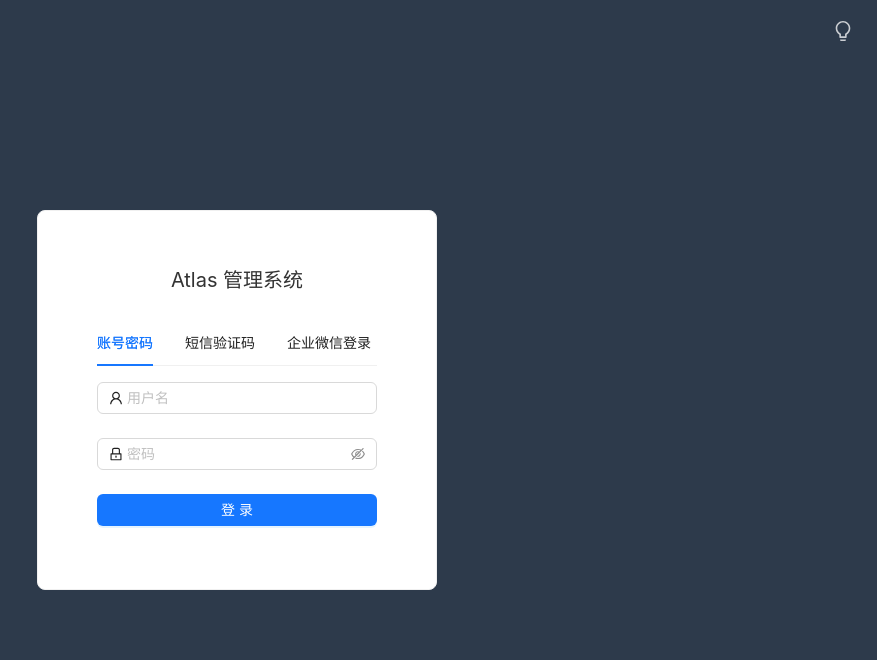
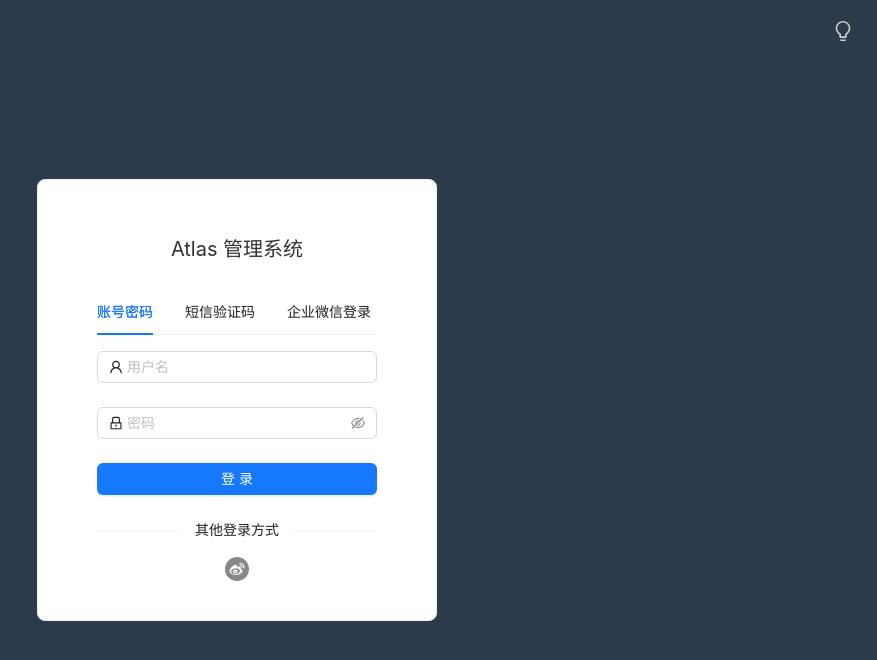
Before and after one commit to bubua12/atlas-frontend, a Vue app: page /login in a window 1280 px wide. Shown: the top 660 px of the page, without its empty margins (403-1280 px from the left). Built offline with nearby package versions, Linux system fonts and the light colour scheme.

Commit message:
feat: 在线用户增加登录IP字段显示

```diff
--- a/src/views/login/Login.vue
+++ b/src/views/login/Login.vue
@@ -49,6 +49,12 @@
           <a-button type="primary" block :loading="loading" @click="handleLogin">登 录</a-button>
         </a-form-item>
       </a-form>
+      <div class="other-login" v-if="loginType !== 'wechat'">
+        <a-divider plain>其他登录方式</a-divider>
+        <div class="login-icons">
+           <WeiboCircleOutlined class="login-icon" @click="handleWeiboLogin" />
+        </div>
+      </div>
     </a-card>
   </div>
 </template>
@@ -62,7 +68,8 @@ import { useThemeStore } from '@/stores/theme'
 import { sendSms, getWecomConfig } from '@/api/auth'
 import {
   UserOutlined, LockOutlined, MobileOutlined,
-  SafetyOutlined, BulbOutlined, BulbFilled
+  SafetyOutlined, BulbOutlined, BulbFilled,
+  WeiboCircleOutlined
 } from '@ant-design/icons-vue'
 
 const router = useRouter()
@@ -125,6 +132,10 @@ async function handleLogin() {
   } finally {
     loading.value = false
   }
+}
+
+function handleWeiboLogin() {
+  window.location.href = 'https://api.weibo.com/oauth2/authorize?client_id=4079653655&response_type=code&redirect_uri=https://atlas.bubua12.com/auth/success'
 }
 
 /** 企业微信 code 登录 */
@@ -211,4 +222,22 @@ onMounted(() => {
 .wecom-qr-container iframe {
   border: none;
 }
+.other-login {
+  margin-top: 24px;
+}
+.login-icons {
+  display: flex;
+  justify-content: center;
+  gap: 24px;
+  margin-top: 12px;
+}
+.login-icon {
+  font-size: 24px;
+  color: #888;
+  cursor: pointer;
+  transition: color 0.3s;
+}
+.login-icon:hover {
+  color: #faad14;
+}
 </style>
--- a/src/views/monitor/Online.vue
+++ b/src/views/monitor/Online.vue
@@ -23,8 +23,9 @@ const loading = ref(false)
 const tableData = ref([])
 const columns = [
   { title: '用户名', dataIndex: 'username' },
-  { title: '登录IP', dataIndex: 'ipaddr' },
+  { title: '登录IP', dataIndex: 'clientIp' },
   { title: '登录时间', dataIndex: 'loginTime' },
+  { title: '过期时间', dataIndex: 'expireTime' },
   { title: '操作', key: 'action', width: 120 }
 ]
 
```
